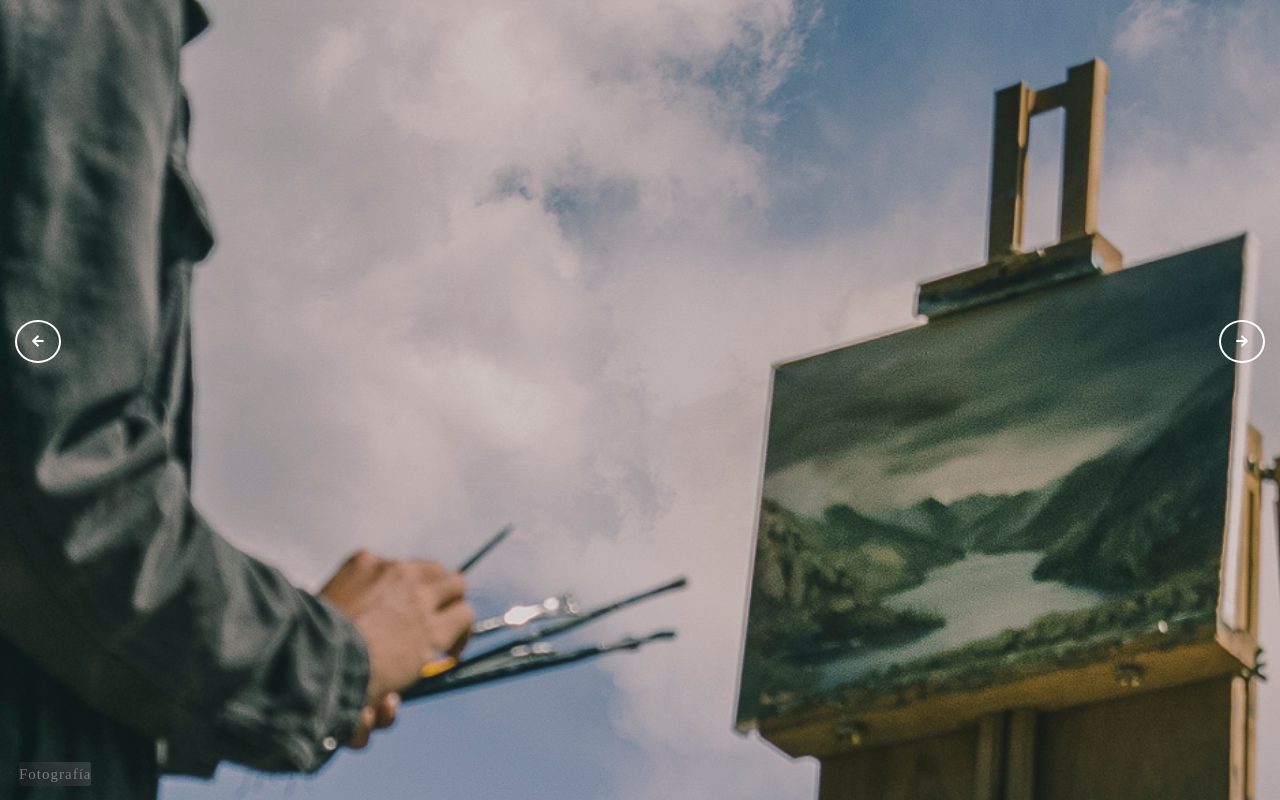
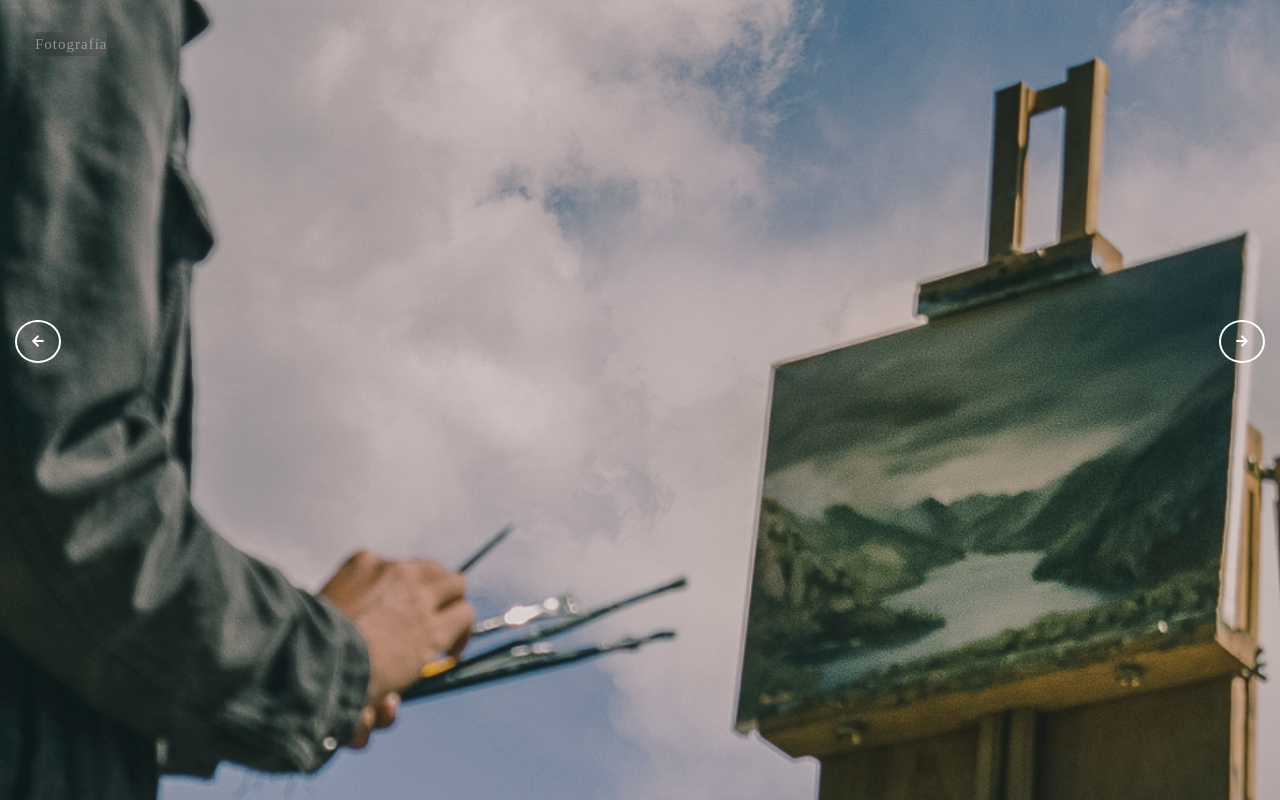
Before and after one commit to anthonydanieldasilva/anthony, a plain HTML site: page galeria/index.html in a window 1280 px wide. Drawn offline with Linux system fonts and the light colour scheme; a web font is replaced by a local one.

```diff
--- a/galeria/style.css
+++ b/galeria/style.css
@@ -59,8 +59,9 @@ body {
     opacity: 0.4;
     letter-spacing: 1px;
     position: absolute;
-    bottom: 14px;
-    left: 19px;
+    text-align: center;
+    top: 4%;
+    left: 35;
     border-radius: 3px;
 }
 
```
